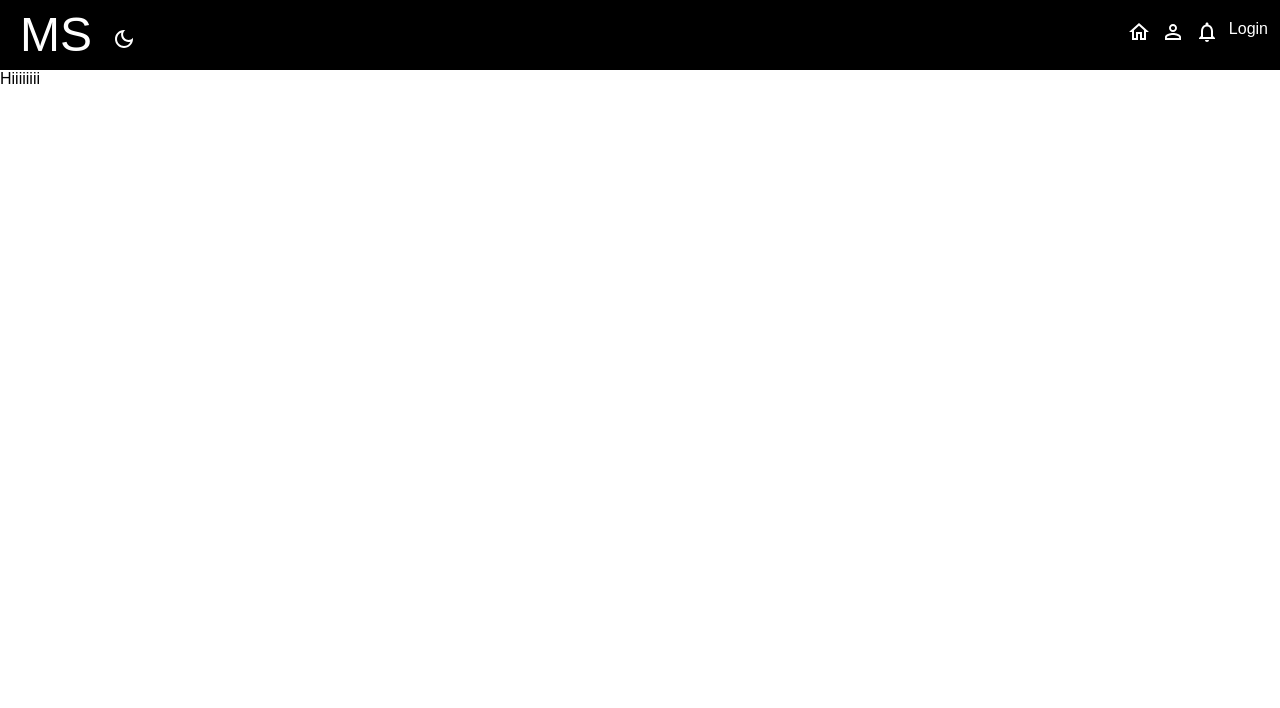
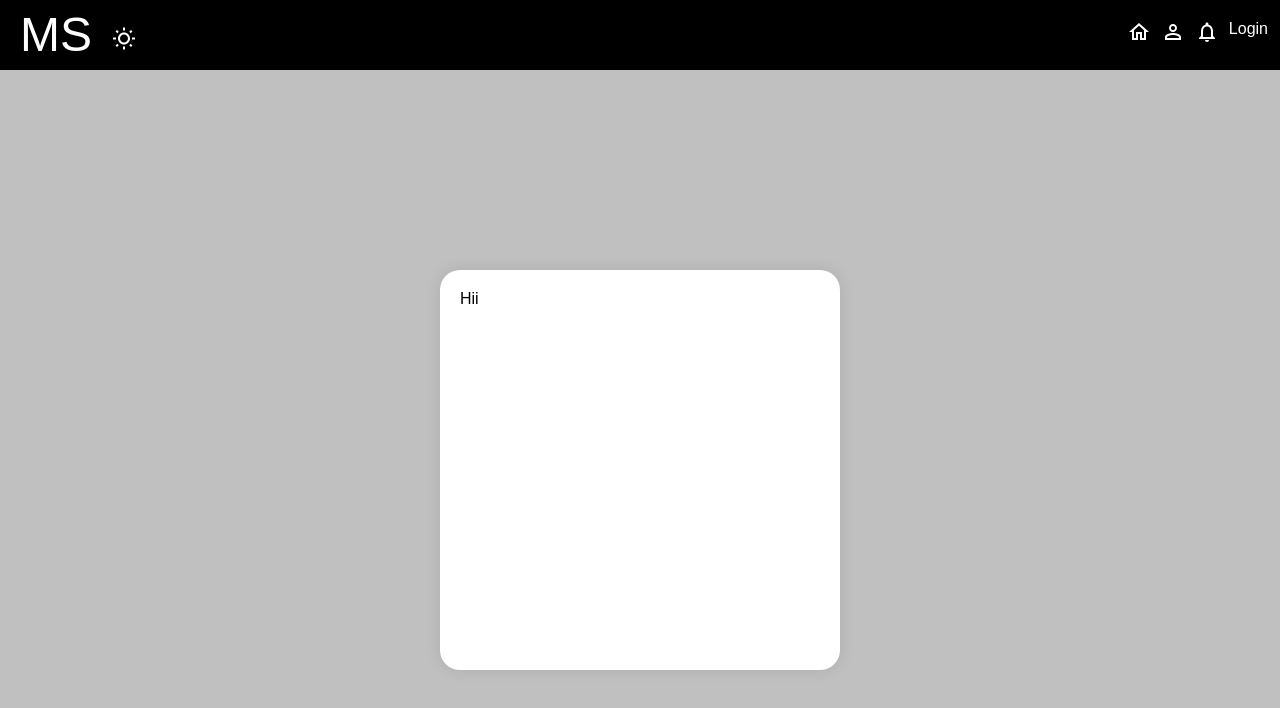
Before and after one commit to ProperPoe/SocialMedia-app, a React (Create React App) app in the folder Client/my-app/: page / in a window 1280 px wide. Shown: the top 708 px of the page. Built offline with nearby package versions, Linux system fonts and the light colour scheme.

Commit message:
Added more styling to the Navbar and Home pages

```diff
--- a/Client/my-app/src/components/Home/Home.jsx
+++ b/Client/my-app/src/components/Home/Home.jsx
@@ -1,10 +1,16 @@
 import React from 'react'
+import './Home.scss'
 
 function Home() {
     return (
-        <div>
-            Hiiiiiiii
+        <>
+        <div className='post-container'>
+            <div className='post-card'>
+                Hii
+            </div>
         </div>
+        </>
+
     )
 }
 
--- a/Client/my-app/src/components/Home/Home.scss
+++ b/Client/my-app/src/components/Home/Home.scss
@@ -0,0 +1,17 @@
+.post-container{
+    background-color: rgb(192, 192, 192);
+    display: flex;
+    justify-content: center;
+    height: 100vh;
+    align-items: center;
+}
+
+.post-card{
+    background-color: white;
+    border: none;
+    border-radius: 20px;
+    box-shadow: 0px 0px 15px 1px rgba(0, 0, 0, 0.09);
+    height: 400px;
+    width: 400px;
+    padding: 20px;
+}
--- a/Client/my-app/src/components/Navbar/Navbar.jsx
+++ b/Client/my-app/src/components/Navbar/Navbar.jsx
@@ -16,7 +16,7 @@ function Navbar() {
                 <Link to="/" style={{textDecoration: "none"}}>
                     <span>MS</span>
                 </Link>
-                <DarkModeOutlinedIcon />
+                <WbSunnyOutlinedIcon />
             </div>
             <div>
                 <ul>
--- a/Client/my-app/src/components/Navbar/Navbar.scss
+++ b/Client/my-app/src/components/Navbar/Navbar.scss
@@ -6,6 +6,8 @@
     background-color: black;
     height: 70px;
     justify-content: space-between;
+    position: sticky;
+    top: 0;
     .logo{
         span{
             margin: 0px 20px;
```
